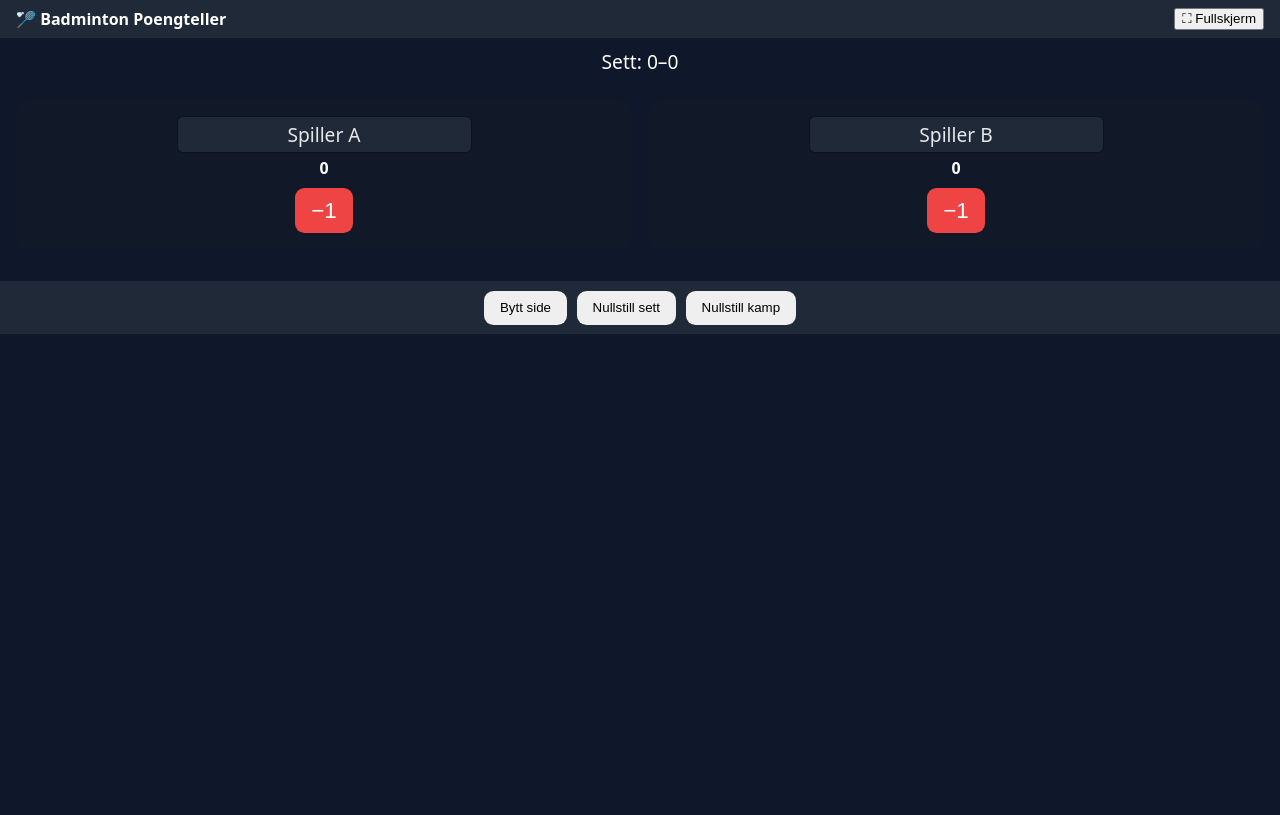
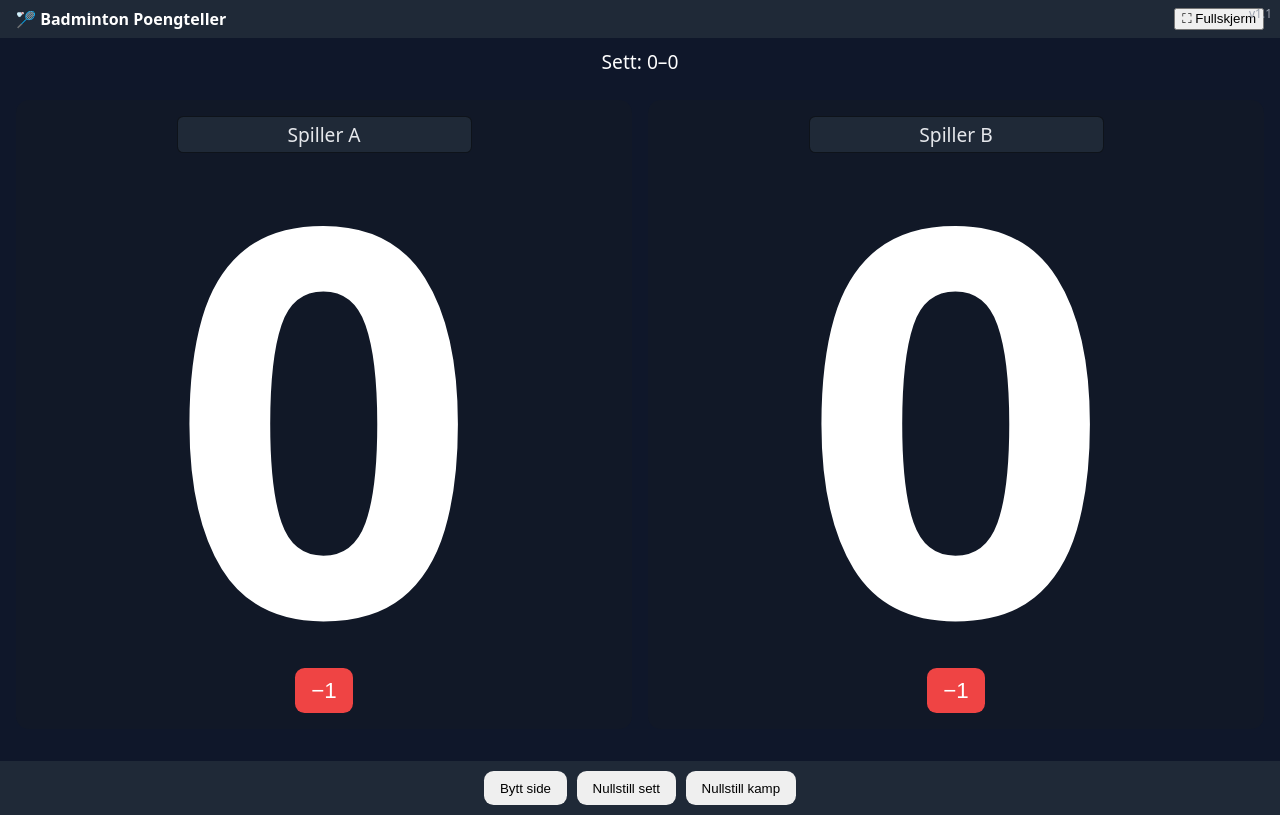
Before and after one commit to badmintonplayer12/teller, a plain HTML site: page index.html in a window 1280 px wide. Drawn offline with Linux system fonts and the light colour scheme.

Commit message:
Add files via upload

```diff
--- a/index.html
+++ b/index.html
@@ -7,11 +7,11 @@
   <style>
     :root{ --vh: 1vh; }
     *{box-sizing:border-box; -webkit-tap-highlight-color: transparent;}
-    body{margin:0;font-family:system-ui, -apple-system, Segoe UI, Roboto, Helvetica, Arial, "Apple Color Emoji", "Segoe UI Emoji";background:#0f172a;color:#fff;display:flex;flex-direction:column;height:100%;max-width:100vw;overflow-x:hidden;overscroll-behavior:none;}
-    header{background:#1f2937;padding:.5rem 1rem;display:flex;align-items:center;gap:1rem;justify-content:space-between;max-width:100vw;overflow:hidden}
+    body{margin:0;font-family:system-ui, -apple-system, Segoe UI, Roboto, Helvetica, Arial, "Apple Color Emoji", "Segoe UI Emoji";background:#0f172a;color:#fff;display:flex;flex-direction:column;height:100%;}
+    header{background:#1f2937;padding:.5rem 1rem;display:flex;align-items:center;gap:1rem;justify-content:space-between}
     header h1{font-size:1rem;margin:0}
-    .wrap{flex:1;display:grid;grid-template-columns:1fr 1fr;gap:1rem;padding:1rem;max-width:100vw;overflow:hidden}
-    .side{background:#111827;border-radius:.8rem;padding:1rem;display:flex;flex-direction:column;align-items:center;justify-content:center;position:relative;overflow:hidden}
+    .wrap{flex:1;display:grid;grid-template-columns:1fr 1fr;gap:1rem;padding:1rem}
+    .side{background:#111827;border-radius:.8rem;padding:1rem;display:flex;flex-direction:column;align-items:center;justify-content:center;position:relative}
     .name{font-size:1.2rem;margin-bottom:.5rem}
     .name input{font:inherit;color:#e5e7eb;background:#1f2937;border:1px solid #0008;border-radius:.4rem;padding:.25rem .5rem;text-align:center;width:100%}
 
@@ -21,7 +21,7 @@
 
     .minusBtn{margin-top:.75rem;font-size:1.4rem;padding:.6rem 1rem;border-radius:.6rem;border:0;background:#ef4444;color:#fff;cursor:pointer;touch-action:manipulation}
 
-    footer{background:#1f2937;padding:.6rem 1rem;display:flex;gap:.6rem;justify-content:center;flex-wrap:wrap;max-width:100vw;overflow:hidden}
+    footer{background:#1f2937;padding:.6rem 1rem;display:flex;gap:.6rem;justify-content:center;flex-wrap:wrap}
     footer button{padding:.6rem 1rem;border-radius:.6rem;border:0;cursor:pointer;touch-action:manipulation}
 
     #sets{padding:.6rem 1rem;text-align:center;font-size:1.2rem}
@@ -29,8 +29,12 @@
 
     .setCounter{position:absolute;top:.5rem;right:.5rem;background:#22c55e;color:#06210f;font-weight:900;border-radius:50%;width:2rem;height:2rem;display:flex;align-items:center;justify-content:center}
 
-    /* Trykk-animasjon: glød + fargeendring uten layout-endring */
-    @keyframes glowChange { 0%{ color:#fff; text-shadow:none; } 40%{ color:#facc15; text-shadow:0 0 25px rgba(250,204,21,.8); } 100%{ color:#fff; text-shadow:none; } }
+    /* Trykk-animasjon: glød + fargeendring */
+    @keyframes glowChange {
+      0%   { color:#fff; text-shadow:none; }
+      40%  { color:#facc15; text-shadow:0 0 25px rgba(250,204,21,.8); }
+      100% { color:#fff; text-shadow:none; }
+    }
     .score.pop { animation: glowChange 280ms ease-out; }
 
     .final .score, .final .minusBtn { pointer-events:none; opacity:.85 }
@@ -38,13 +42,15 @@
     .final #newMatchBtn{display:inline-block}
 
     #measure{position:absolute;left:-9999px;top:-9999px;visibility:hidden;white-space:nowrap;font-weight:900;line-height:0.92;font-variant-numeric:tabular-nums}
+    #version{position:absolute;top:.3rem;right:.5rem;font-size:.75rem;color:#9ca3af;pointer-events:none;}
   </style>
 </head>
 <body>
   <header>
     <h1>🏸 Badminton Poengteller</h1>
     <button id="fsBtn" onclick="toggleFullscreen()">⛶ Fullskjerm</button>
-  </header>
+    <div id="version">v1.1</div>
+</header>
 
   <div id="sets">Sett: 0–0</div>
 
@@ -77,16 +83,15 @@
 
   <script>
     function setVH(){ document.documentElement.style.setProperty('--vh', (window.innerHeight*0.01)+'px'); }
-    setVH();
+    setVH(); window.addEventListener('resize', ()=>{ setVH(); resizeScores(true); });
 
     let scoreA=0, scoreB=0;
     let setsA=0, setsB=0;
     const target=21, cap=30;
     let currentSet=1;
     let swappedAt11=false;
-    let locked=false;          // lås poeng etter kamp-slutt
-    let scoreFontPx=null;      // lås fontstørrelse mellom oppdateringer
-    let initialFontPx=null;    // husk første fontstørrelse
+    let locked=false;
+    let scoreFontPx=null; // låst fontstørrelse
 
     function update(){
       document.getElementById('scoreA').textContent=scoreA;
@@ -99,16 +104,16 @@
     }
 
     function resizeScores(force){
-      if(!force && typeof scoreFontPx==='number'){
-        document.getElementById('scoreA').style.fontSize = scoreFontPx + 'px';
-        document.getElementById('scoreB').style.fontSize = scoreFontPx + 'px';
+      if(!force && scoreFontPx){
+        document.getElementById('scoreA').style.fontSize=scoreFontPx+'px';
+        document.getElementById('scoreB').style.fontSize=scoreFontPx+'px';
         return;
       }
       const sideA=document.getElementById('sideA');
       const sA=document.getElementById('scoreA');
       const sB=document.getElementById('scoreB');
       const meas=document.getElementById('measure');
-      const vwHalf=sideA.clientWidth; // ~50% av skjermen
+      const vwHalf=sideA.clientWidth;
       const maxVhPct=document.body.classList.contains('final')?35:70;
       const maxH=Math.floor(window.innerHeight*(maxVhPct/100));
       const baseFont=100;
@@ -117,10 +122,9 @@
       const rect=meas.getBoundingClientRect();
       const wBase=rect.width||1;
       const hBase=rect.height||1;
-      const sizeByWidth=Math.min(vwHalf, window.innerWidth/2) / wBase * baseFont; // aldri > halv skjermbredde
+      const sizeByWidth=vwHalf/wBase*baseFont;
       const sizeByHeight=maxH/hBase*baseFont;
       scoreFontPx=Math.floor(Math.min(sizeByWidth,sizeByHeight));
-      if(initialFontPx===null) initialFontPx=scoreFontPx;
       sA.style.fontSize=scoreFontPx+'px';
       sB.style.fontSize=scoreFontPx+'px';
     }
@@ -151,8 +155,7 @@
           const matchLoser=setsA===2?nameB:nameA;
           document.getElementById('winnerMsg').textContent=`🎉 GRATULERER ${matchWinner.toUpperCase()}! DU VANT KAMPEN!\n👏 BRA JOBBA ${matchLoser.toUpperCase()}, DU GJORDE DITT BESTE.`;
           document.body.classList.add('final');
-          locked=true;
-          resizeScores(true);
+          locked=true; resizeScores(true);
           return;
         }
         scoreA=0;scoreB=0; currentSet++; swappedAt11=false; swapSides();
@@ -172,17 +175,15 @@
     }
 
     function resetSet(){ if(locked) return; scoreA=0;scoreB=0;swappedAt11=false;document.getElementById('winnerMsg').textContent='';update(); }
-    function resetMatch(){ scoreA=0;scoreB=0;setsA=0;setsB=0;currentSet=1;swappedAt11=false;locked=false;document.getElementById('winnerMsg').textContent='';document.body.classList.remove('final');update(); scoreFontPx=null; resizeScores(true); }
-    function startNewMatch(){ resetMatch(); scoreFontPx=null; resizeScores(true); } }
+    function resetMatch(){ scoreA=0;scoreB=0;setsA=0;setsB=0;currentSet=1;swappedAt11=false;locked=false;scoreFontPx=null;document.getElementById('winnerMsg').textContent='';document.body.classList.remove('final');update();resizeScores(true); }
+    function startNewMatch(){ resetMatch(); }
 
     function toggleFullscreen(){
       const btn=document.getElementById('fsBtn');
       if(!document.fullscreenElement){document.documentElement.requestFullscreen();if(btn)btn.textContent='⤢ Avslutt fullskjerm';}
       else{document.exitFullscreen();if(btn)btn.textContent='⛶ Fullskjerm';}
+      setTimeout(()=>resizeScores(true),300);
     }
-
-    window.addEventListener('resize', ()=>{ setVH(); resizeScores(true); });
-    document.addEventListener('fullscreenchange', ()=>{ resizeScores(true); });
 
     (function(){
       let lastTouchEnd = 0;
@@ -192,6 +193,7 @@
         lastTouchEnd = now;
       }, {passive:false});
     })();
+
     function bindTouch(id, fn){
       const el=document.getElementById(id);
       if(!el) return;
```
